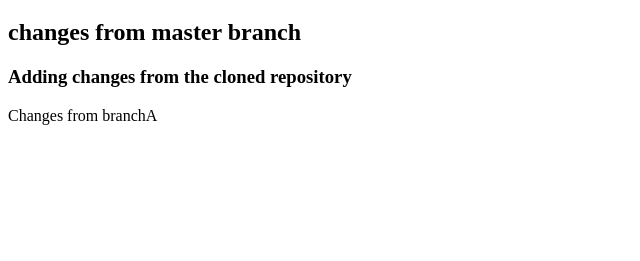
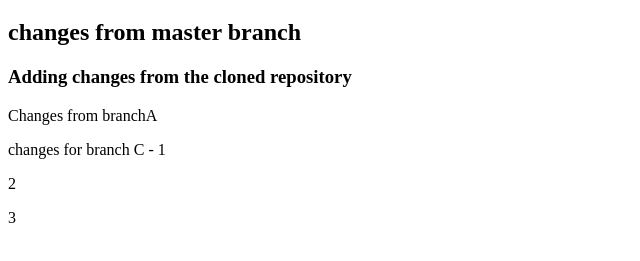
Before and after one commit to amalkk1994/git-practice, a plain HTML site: page test.html in a window 1280 px wide. Shown: the part 61-322 px from the top of the page, without its empty margins (0-640 px from the left). Drawn offline with Linux system fonts and the light colour scheme.

Commit message:
Combining 3 commits
initial

commit 2 - C

commit 3-c

```diff
--- a/test.html
+++ b/test.html
@@ -11,5 +11,8 @@
     <h2>changes from master branch</h2>
     <h3>Adding changes from the cloned repository</h3>
     <p>Changes from branchA</p>
+    changes for branch C - 1
+    <p>2</p>
+    <p>3</p>
   </body>
 </html>
```
